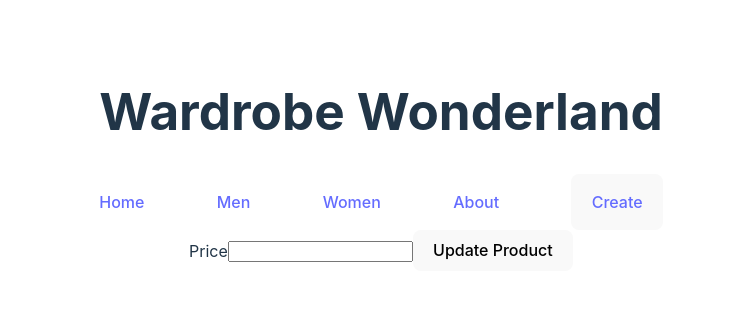
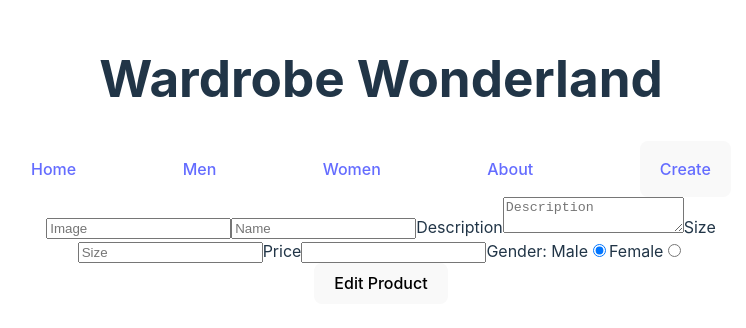
Before and after one commit to Wardrobe-Wonderland/clothingApp-react-vite, a React (Vite) app: page /update/1 in a window 1280 px wide. Shown: the part 240-568 px from the top of the page, without its empty margins (259-1005 px from the left). Built offline with nearby package versions, Linux system fonts and the light colour scheme; no server answers.

Commit message:
added edit/update functionality

```diff
--- a/src/components/ProductList.jsx
+++ b/src/components/ProductList.jsx
@@ -35,7 +35,7 @@ console.log("product deleted");
             <button onClick={() => handleDelete(product.id)}>Delete</button>
 
             <Link to={`/update/${product.id}`}>
-              <button>Update</button>
+              <button>Edit</button>
             </Link>
           </div>
         );
--- a/src/components/UpdateProductForm.jsx
+++ b/src/components/UpdateProductForm.jsx
@@ -10,6 +10,7 @@ function UpdateProductForm() {
   const [size, setSize] = useState("");
   const [price, setPrice] = useState("");
   const [gender, setGender] = useState("male");
+  const [imageLink, setImageLink] = useState(null);
 
   const navigate = useNavigate();
   const { id } = useParams();
@@ -26,6 +27,8 @@ function UpdateProductForm() {
         setSize(product.size);
         setPrice(product.price);
         setGender(product.gender);
+        setImageLink(null);
+
       } catch (error) {
         console.error("Error fetching product details", error);
       }
@@ -39,6 +42,7 @@ function UpdateProductForm() {
   const handleSize = (e) => setSize(e.target.value);
   const handlePrice = (e) => setPrice(e.target.value);
   const handleGender = (e) => setGender(e.target.value);
+  const handleImageLink = (e) => setImageLink(e.target.value);
 
   const handleSubmit = async (e) => {
     try {
@@ -50,6 +54,7 @@ function UpdateProductForm() {
         size,
         price,
         gender,
+        imageLink
       };
 
       await axios.put(`${API_URL}/all/${id}`, updatedProduct);
@@ -67,7 +72,43 @@ function UpdateProductForm() {
         style={{ maxWidth: "700px" }}
       >
 
-        <form onSubmit={handleSubmit} className="update-form">
+      <form onSubmit={handleSubmit}>
+          <input
+            className="form-control"
+            type="text"
+            name="imageLink"
+            placeholder="Image"
+            value={imageLink}
+            onChange={handleImageLink}
+          />
+          <input
+            className="form-control"
+            type="text"
+            name="name"
+            placeholder="Name"
+            value={name}
+            onChange={handleName}
+          />
+          <label className="form-label">Description</label>
+          <textarea
+            className="form-control"
+            type="text"
+            name="description"
+            placeholder="Description"
+
+            value={description}
+            onChange={handleDescription}
+          ></textarea>
+
+          <label>Size</label>
+          <input
+            className="form-control"
+            type="text"
+            name="size"
+            placeholder="Size"
+            value={size}
+            onChange={handleSize}
+          />
 
           <label>Price</label>
           <input
@@ -78,7 +119,28 @@ function UpdateProductForm() {
             onChange={handlePrice}
           />
 
-          <button className="btn btn-primary btn-round">Update Product</button>
+          <label>
+            Gender: Male
+            <input
+              name="gender"
+              type="radio"
+              value="male"
+              checked
+              onChange={handleGender}
+            />
+          </label>
+          <label>
+            Female
+            <input
+              name="gender"
+              type="radio"
+              value="female"
+              onChange={handleGender}
+            />
+          </label>
+          <button className="btn btn-primary btn-round" type="submit">
+            Edit Product
+          </button>
         </form>
       </div>
     </>
```
